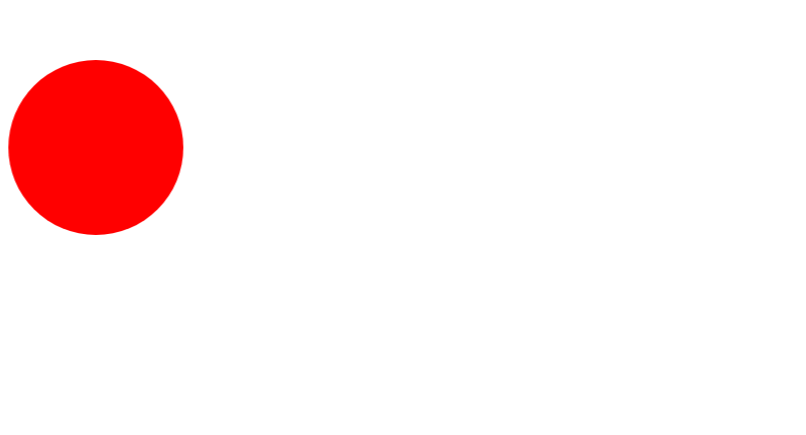
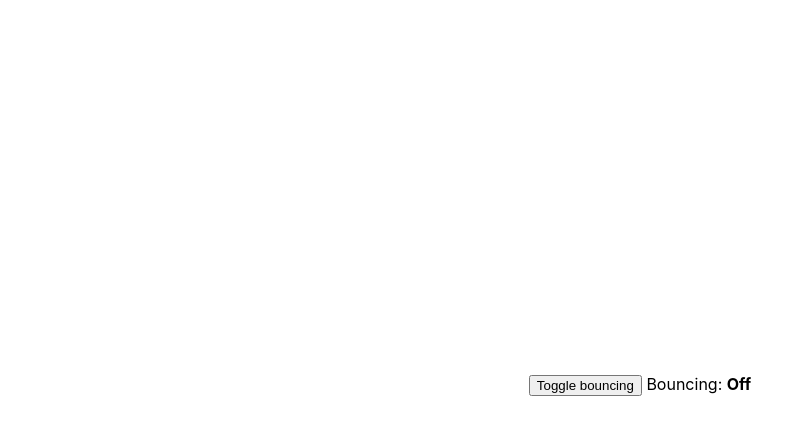
Before and after one commit to mateuszkornecki/treefrog-vision, a React (Create React App) app: page / in a window 1280 px wide. Shown: the part 253-688 px from the top of the page, without its empty margins (0-806 px from the left). Built offline with nearby package versions, Linux system fonts and the light colour scheme.

Commit message:
added possibility to pause and unpause animation

```diff
--- a/src/components/App/App.css
+++ b/src/components/App/App.css
@@ -5,3 +5,18 @@
   justify-content: center;
   height: 100vh;
 }
+
+.controllers {
+  display: flex;
+  flex-direction: column;
+  justify-content: space-evenly;
+  height: 100%;
+}
+
+.pause {
+  animation-play-state: paused;
+}
+
+.running {
+  animation-play-state: running;
+}
--- a/src/components/App/App.js
+++ b/src/components/App/App.js
@@ -1,10 +1,24 @@
 import Pointer from "../Pointer/Pointer";
 import './App.css';
+import {useState} from "react";
 
 function App() {
+    const [isBouncing, setIsBouncing] = useState(false)
+
+    function toggleBouncing() {
+        setIsBouncing(!isBouncing);
+    }
+
+
   return (
     <div className="App">
-      <Pointer/>
+        <div className={"controllers"}>
+            <div></div>
+      <Pointer bounce={isBouncing} pause={!isBouncing}/>
+            <div>
+                <button onClick={toggleBouncing}>Toggle bouncing</button> Bouncing: <b>{isBouncing ?"On" : "Off"}</b>
+            </div>
+        </div>
     </div>
   );
 }
--- a/src/components/Pointer/Pointer.js
+++ b/src/components/Pointer/Pointer.js
@@ -1,6 +1,6 @@
 import './Pointer.css';
-function Pointer({bounce}) {
-  return <div className={"Pointer bounce test"}/>
+function Pointer({bounce, pause}) {
+  return <div className={`Pointer ${bounce ? 'bounce' : "bounce"} ${pause ? 'pause' : 'running'}`}/>
 }
 
 export default Pointer;
```
